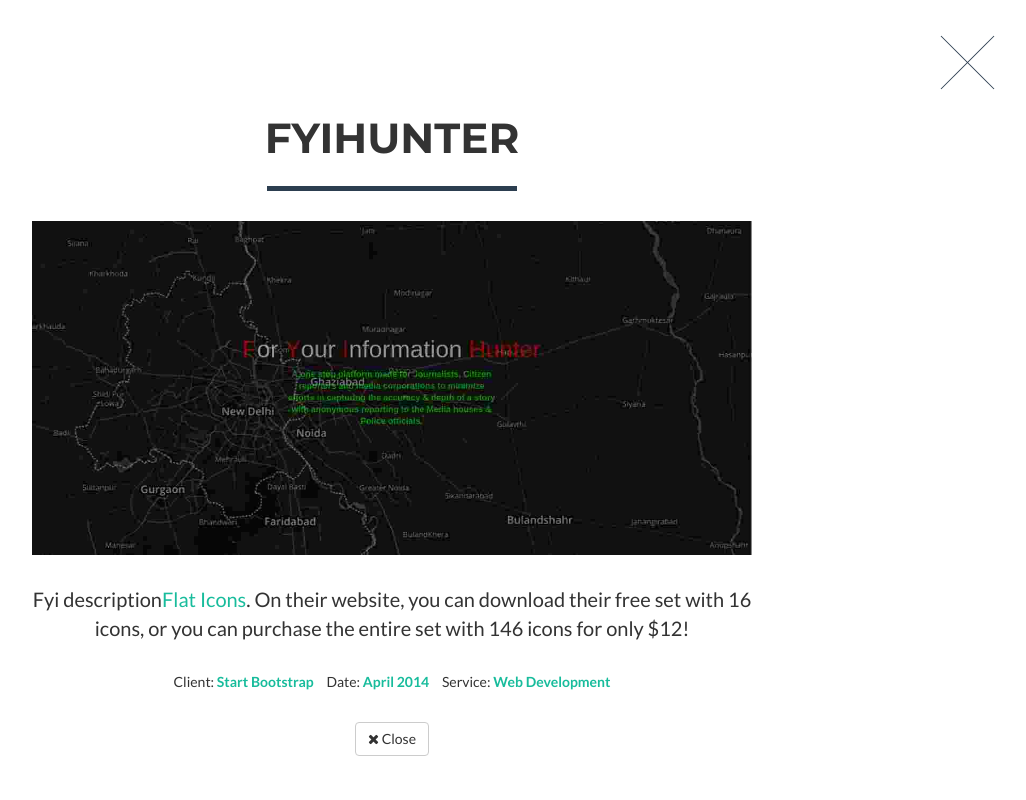
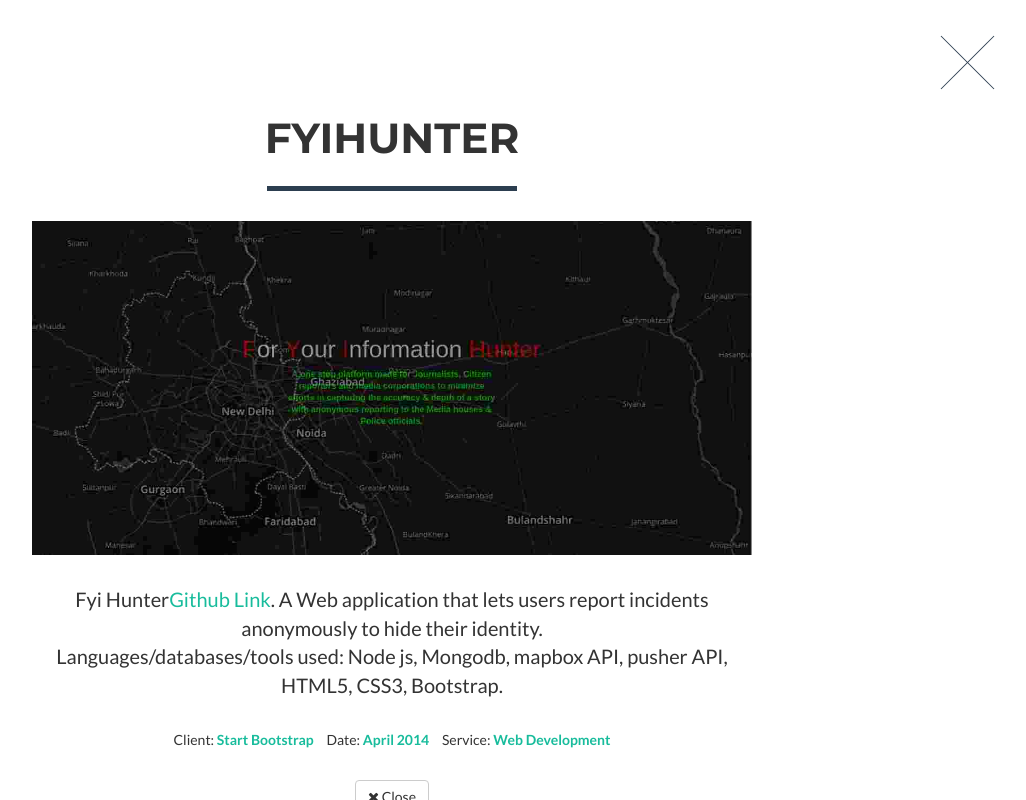
Before and after one commit to Nitinkmr/Nitinkmr.github.io, a website: page index.html in a window 1280 px wide. Both pictures are taken after a click on the link 250 px from the left and 1322 px from the top of the page. Shown: the part 922-1722 px from the top of the page, without its empty margins (248-1274 px from the left). Drawn offline with nearby package versions, Linux system fonts and the light colour scheme.

Commit message:
Update index.html

```diff
--- a/index.html
+++ b/index.html
@@ -296,7 +296,8 @@
                             <h2>Fyihunter</h2>
                             <hr class="star-primary">
                             <img src="img/portfolio/fyi.png" class="img-responsive img-centered" alt="">
-                            <p>Fyi description<a href="https://sellfy.com/p/8Q9P/jV3VZ/">Flat Icons</a>. On their website, you can download their free set with 16 icons, or you can purchase the entire set with 146 icons for only $12!</p>
+                            <p>Fyi Hunter<a href="https://github.com/Nitinkmr/hackdelhi/">Github Link</a>. A Web application that lets users report incidents anonymously to hide their identity.<br>Languages/databases/tools used: Node js, Mongodb, mapbox API, pusher API, HTML5, CSS3, Bootstrap.
+</p>
                             <ul class="list-inline item-details">
                                 <li>Client:
                                     <strong><a href="http://startbootstrap.com">Start Bootstrap</a>
```
